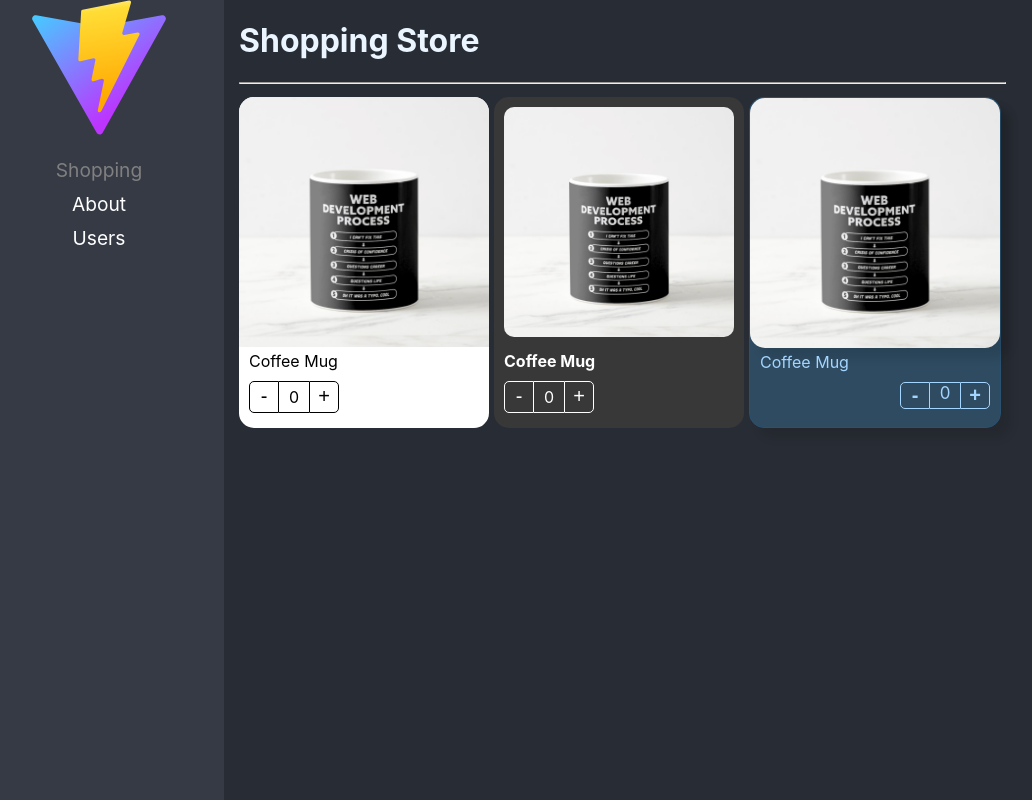
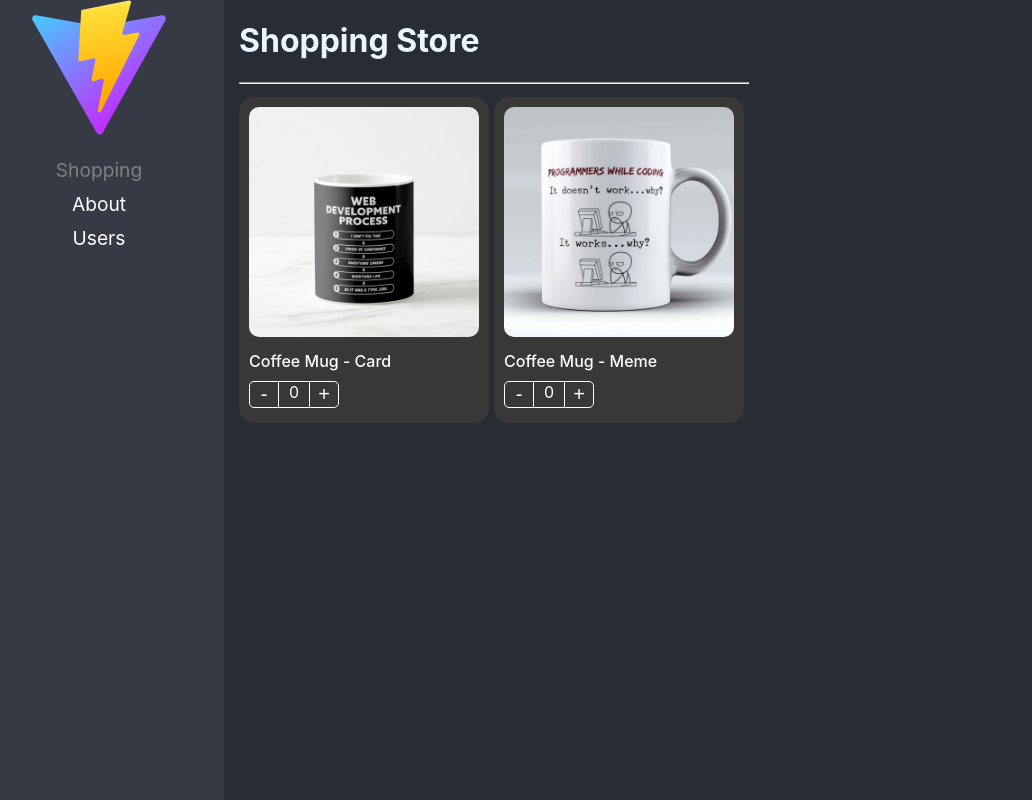
Before and after one commit to NazarenoCarlesso/basic-router, a React (Vite) app: page /shopping in a window 1280 px wide. Shown: the whole page, without its empty margins (26-1058 px from the left). Built offline with nearby package versions, Linux system fonts and the light colour scheme.

Commit message:
control props

```diff
--- a/src/02-component-patterns/components/ProductCard.tsx
+++ b/src/02-component-patterns/components/ProductCard.tsx
@@ -9,8 +9,8 @@ import ProductButtons from './ProductButtons'
 export const ProductContext = createContext<ProductContextProps>({} as ProductContextProps)
 const { Provider } = ProductContext
 
-const ProductCard = ({ product, children, className, style }: ProductCardProps) => {
-  const { counter, increaseBy } = useProduct()
+const ProductCard = ({ product, children, className, style, onChange, value }: ProductCardProps) => {
+  const { counter, increaseBy } = useProduct({ onChange, product, value })
 
   return (
     <Provider value={{ counter, increaseBy, product }}>
--- a/src/02-component-patterns/hooks/useProduct.ts
+++ b/src/02-component-patterns/hooks/useProduct.ts
@@ -1,11 +1,22 @@
-import { useState } from 'react'
+import { useEffect, useState } from 'react'
+import { Product, onChangeArgs } from '../interfaces'
 
-const useProduct = () => {
-  const [counter, setCounter] = useState<number>(0);
+interface useProductArgs {
+  product: Product
+  onChange?: (args: onChangeArgs) => void
+  value?: number
+}
+
+const useProduct = ({ product, onChange, value = 0 }: useProductArgs) => {
+  const [counter, setCounter] = useState<number>(value)
 
   const increaseBy = (value: number) => {
-    setCounter(prev => Math.max(prev + value, 0))
+    const newValue = Math.max(counter + value, 0)
+    setCounter(newValue)
+    onChange && onChange({ product, count: newValue })
   }
+
+  useEffect(() => { setCounter(value) }, [value])
 
   return {
     counter,
--- a/src/02-component-patterns/mocks/products.json
+++ b/src/02-component-patterns/mocks/products.json
@@ -1,11 +1,12 @@
 [
   {
     "id": "1",
-    "title": "Coffee Mug",
+    "title": "Coffee Mug - Card",
     "img": "./coffee-mug.png"
   },
   {
     "id": "2",
-    "title": "No Item"
+    "title": "Coffee Mug - Meme",
+    "img": "./coffee-mug2.png"
   }
 ]
--- a/src/02-component-patterns/pages/ShoppingPage.tsx
+++ b/src/02-component-patterns/pages/ShoppingPage.tsx
@@ -1,36 +1,67 @@
+import { useState } from 'react'
 import ProductCard, { ProductButtons, ProductImage, ProductTitle } from '../components/ProductCard'
-import products from '../mocks/products.json'
+import { Product, ShoppingCart } from '../interfaces'
+import productsMock from '../mocks/products.json'
 import '../styles/custom-styles.css'
+import { onChangeArgs } from '../interfaces/index';
 
 const ShoppingPage = () => {
-  const product = products[0]
+  const products: Product[] = productsMock
+
+  const [shoppingCart, setShoppingCart] = useState<ShoppingCart>({})
+
+  const onProductCountChange = ({ product, count }: onChangeArgs) => {
+    setShoppingCart(prevShoppingCart => {
+      if (count === 0) {
+        // eslint-disable-next-line @typescript-eslint/no-unused-vars
+        const { [product.id]: toDelete, ...rest } = prevShoppingCart
+        return rest
+      }
+      return {
+        ...prevShoppingCart,
+        [product.id]: { ...product, count }
+      }
+    })
+  }
 
   return (
     <div>
       <h1>Shopping Store</h1>
       <hr />
       <div style={{ display: 'flex', flexDirection: 'row', flexWrap: 'wrap' }}>
-        <ProductCard product={product}>
-          <ProductImage />
-          <ProductTitle />
-          <ProductButtons />
-        </ProductCard>
-        <ProductCard className='bg-dark text-white' product={product}>
-          <ProductCard.Image className='custom-image' />
-          <ProductCard.Title className='text-bold' />
-          <ProductCard.Buttons className='custom-buttons' />
-        </ProductCard>
-        <ProductCard
-          product={product}
-          style={{
-            backgroundColor: 'rgb(46,75,97)',
-            boxShadow: '10px 10px 10px rgba(0,0,0,.1)',
-            border: '1px solid rgb(41,82,112)'
-          }}>
-          <ProductImage style={{ borderRadius: '15px', boxShadow: '10px 10px 10px rgba(0,0,0,.1)' }} />
-          <ProductTitle style={{ color: '#a4d5ff' }} />
-          <ProductButtons style={{ display: 'flex', justifyContent: 'end' }} className='blue-border' />
-        </ProductCard>
+        {
+          products.map(product => (
+            <ProductCard
+              className='bg-dark text-white'
+              product={product}
+              value={shoppingCart[product.id]?.count || 0}
+              key={product.id}
+              onChange={onProductCountChange}>
+              <ProductImage className='custom-image' />
+              <ProductTitle className='text-bold' />
+              <ProductButtons className='custom-buttons' />
+            </ProductCard>
+          ))
+        }
+      </div>
+      <div className='shopping-cart'>
+        {
+          Object.values(shoppingCart).map(product => (
+            <ProductCard
+              key={product.id}
+              className='bg-dark text-white'
+              product={product}
+              style={{ width: '100px' }}
+              value={product.count}
+              onChange={onProductCountChange}>
+              <ProductImage className='custom-image' />
+              <ProductButtons
+                className='custom-buttons'
+                style={{ marginTop: '0px', marginBottom: '6px' }}
+              />
+            </ProductCard>
+          ))
+        }
       </div>
     </div>
   )
--- a/src/02-component-patterns/styles/custom-styles.css
+++ b/src/02-component-patterns/styles/custom-styles.css
@@ -7,7 +7,7 @@
 }
 
 .text-bold {
-  font-weight: bold;
+  font-weight: 500;
 }
 
 .custom-image {
@@ -23,6 +23,7 @@
 
 .custom-buttons div {
   border-color: white;
+  padding-top: 0;
 }
 
 .blue-border {
@@ -40,3 +41,9 @@
   font-size: 17px;
   border-color: #a4d5ff;
 }
+
+.shopping-cart {
+  position: fixed;
+  right: 10px;
+  top: 0px;
+}
```
Also changed, not shown: src/02-component-patterns/interfaces/index.ts (+15 -0 lines), public/coffee-mug2.png (added).
